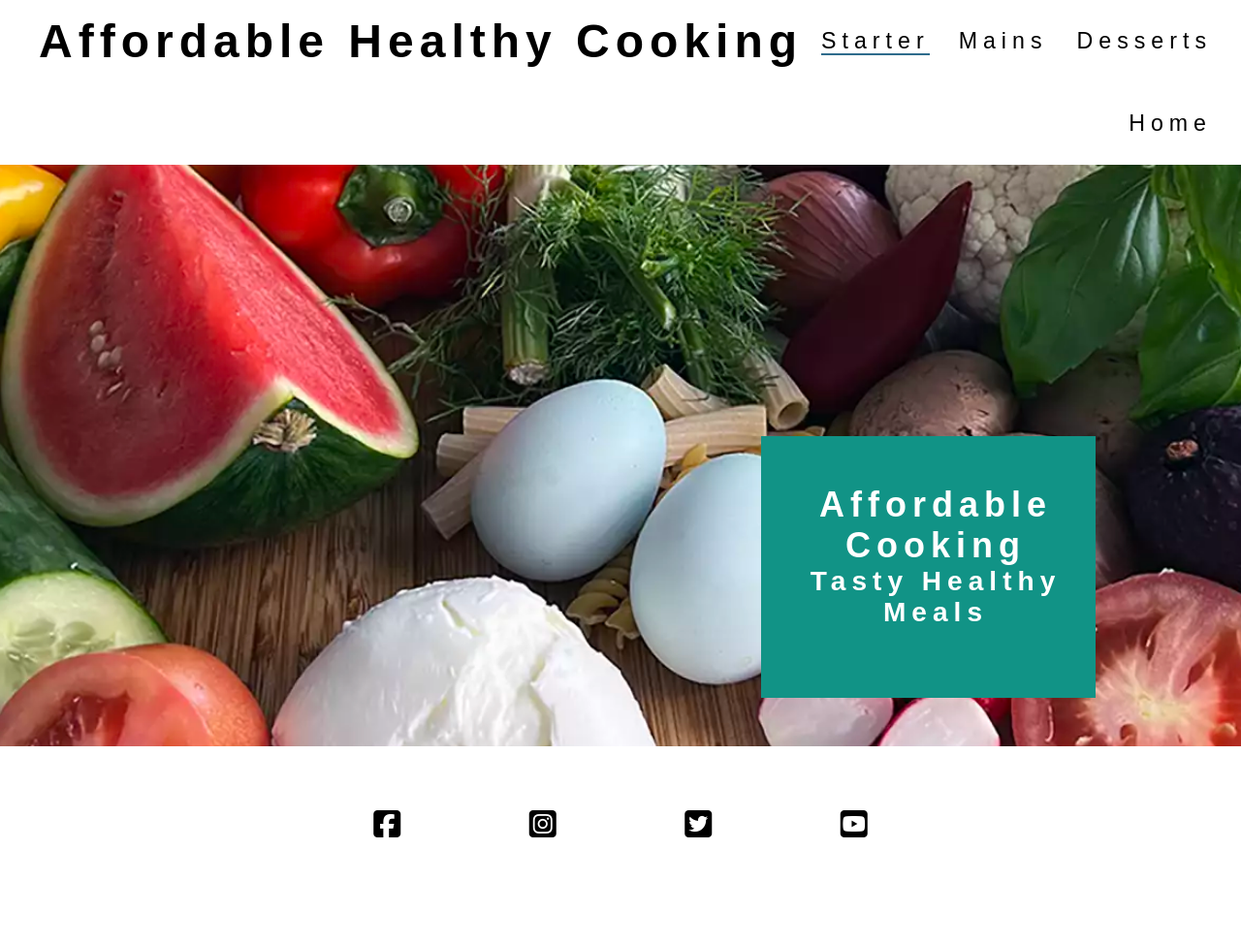
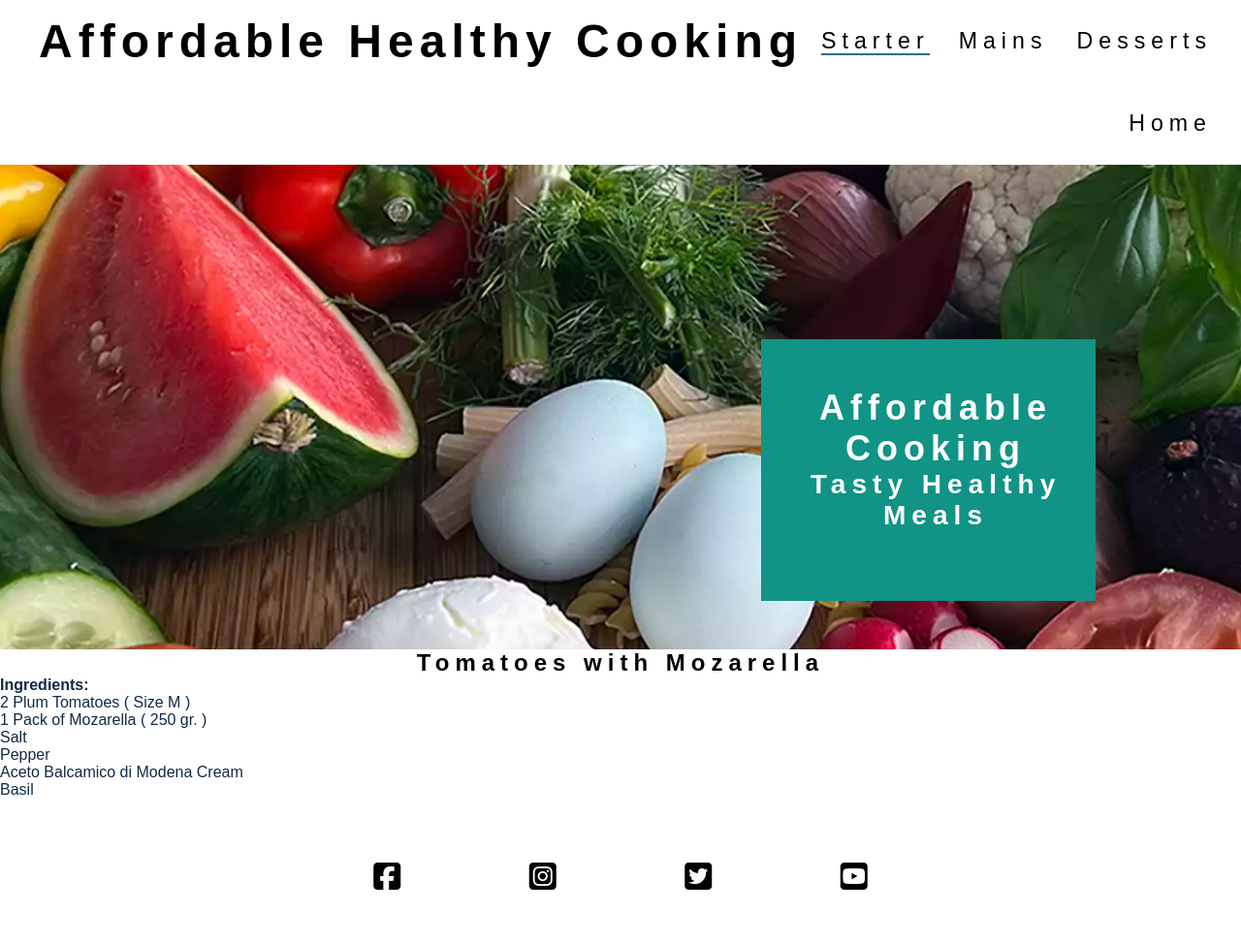
Before and after one commit to amcornel/healthy-cooking, a plain HTML site: page starter.html in a window 1280 px wide. Shown: the whole page at 97% size. Before the commit the page ends 930 px from the top, so only its background shows below. Drawn offline with Linux system fonts and the light colour scheme; a web font is replaced by a local one.

Commit message:
add Ingredients list

```diff
--- a/assets/css/style.css
+++ b/assets/css/style.css
@@ -75,7 +75,7 @@ h1 h2 {
 /* hero image and over text*/
 
 #hero-outer {
-    height: 600px;
+    height: 500px;
     width: 100%;
     overflow: hidden;
 
--- a/starter.html
+++ b/starter.html
@@ -42,6 +42,35 @@
             <h3>Tasty Healthy Meals</h3>
         </div>
     </section>
+    <section id="ingredients">
+        <h2 id="ingredients-title">Tomatoes with Mozarella</h2>
+        <ul>
+            <li>
+                <strong>Ingredients:</strong>
+            </li>
+            <li>
+                2 Plum Tomatoes ( Size M )
+            </li>
+            <li>
+                1 Pack of Mozarella ( 250 gr. )
+            </li>
+            <li>
+                Salt
+            </li>
+            <li>
+                Pepper
+            </li>
+            <li>
+                Aceto Balcamico di Modena Cream
+            </li>
+            <li>
+                Basil
+            </li>
+
+
+        </ul>
+    </section>
+
     <section>
 
     </section>
```
